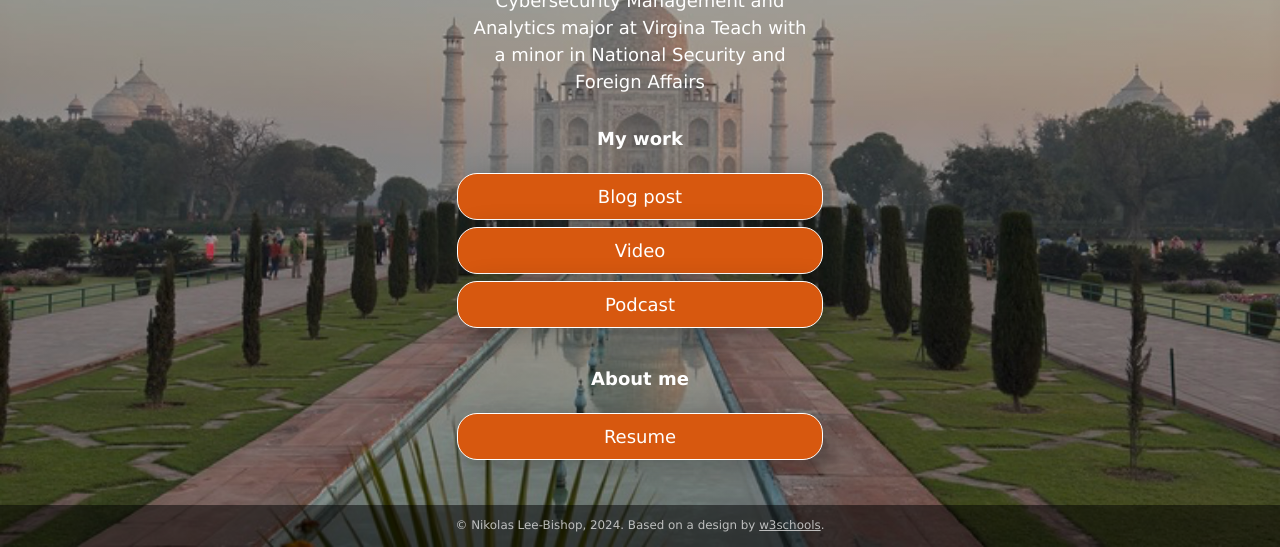
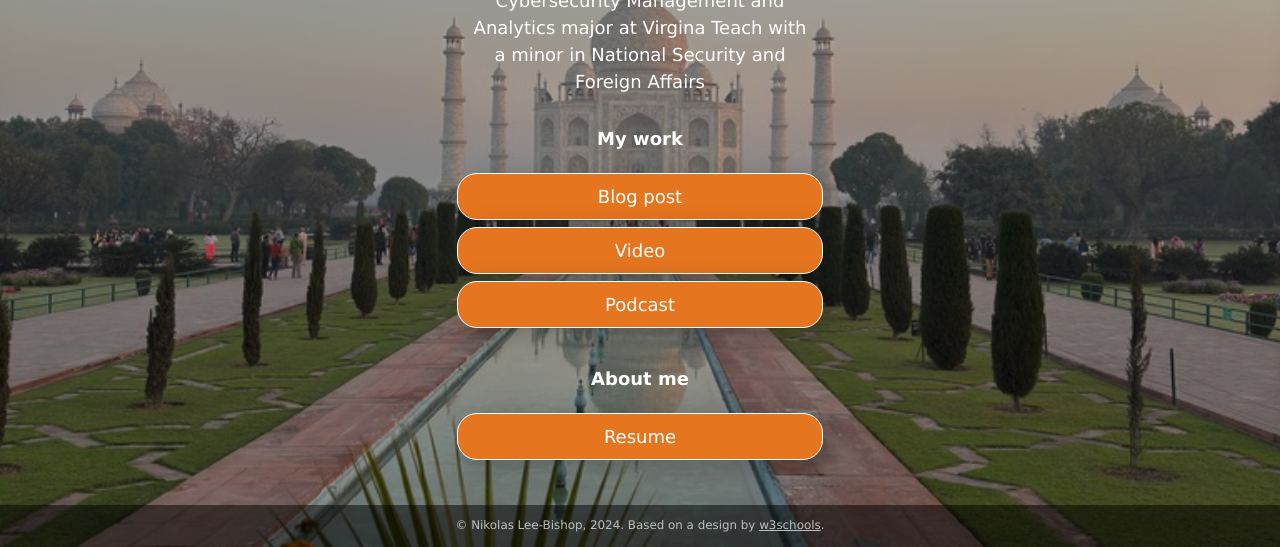
Before and after one commit to nikolasleeb/nikolasleeb.github.io, a plain HTML site: page index.html in a window 1280 px wide. Shown: the part 253-800 px from the top of the page. Drawn offline with Linux system fonts and the light colour scheme.

Commit message:
color scheme change

```diff
--- a/css/style.css
+++ b/css/style.css
@@ -1,9 +1,9 @@
 :root {
     --primaryText: #ffff;
-    --secondaryText: #ff015e;
-    --primary: rgba(215, 88, 15, 1);
+    --secondaryText: #861F41;
+    --primary: rgba(229, 117, 31, 1);
     --secondary: rgba(255, 1, 94, .60);
-    --buttonHover: rgba(215, 88, 15, .40);
+    --buttonHover: rgba(229, 117, 31, .40);
     --smallButtonHover: rgba(0, 0, 0, .25);
 }
 
```
